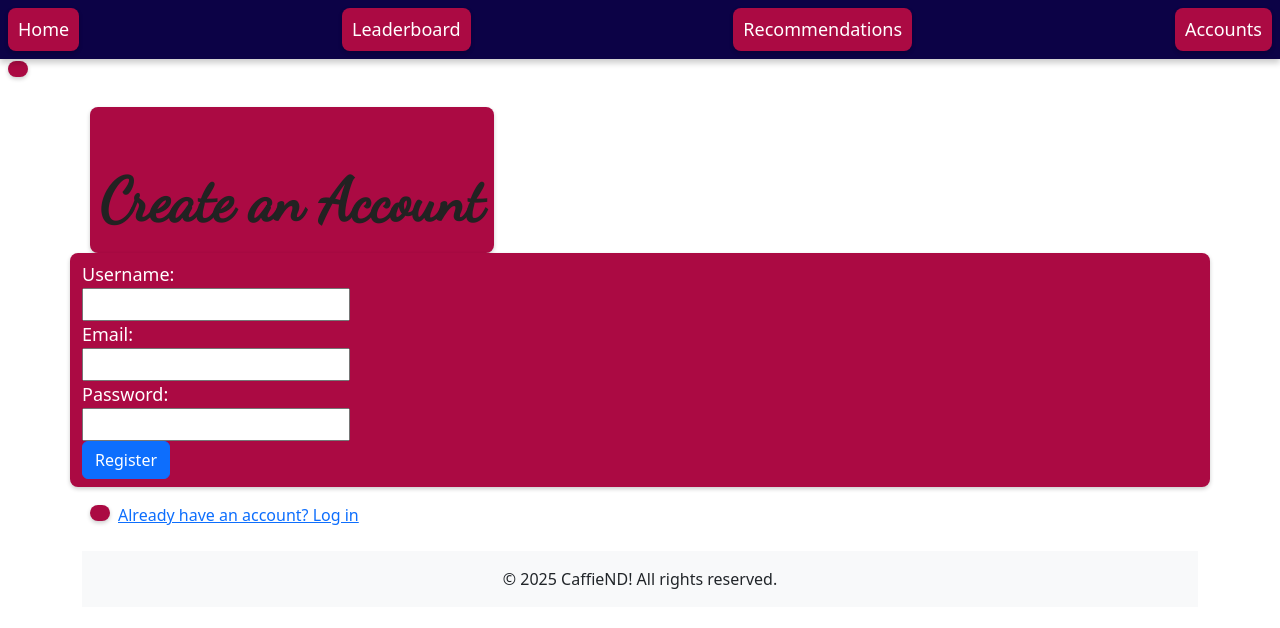
After one commit to sjacobo3/caffieND, a Flask app: page /register in a window 1280 px wide. The commit adds this page. Shown: the top 628 px of the page. Run offline with Flask 3, Linux system fonts and the light colour scheme.

Commit message:
Account updates

```diff
--- a/app.py
+++ b/app.py
@@ -1,4 +1,5 @@
-from flask import Flask, render_template, request
+from flask import Flask, render_template, request, redirect, url_for, session, flash
+from werkzeug.security import generate_password_hash, check_password_hash
 from flask_sqlalchemy import SQLAlchemy
 import os
 
@@ -24,6 +25,16 @@
     def __repr__(self):
         return f"<Drink {self.name}>"
 
+class Users(db.Model):
+    __tablename__ = 'users'
+    id = db.Column(db.Integer, primary_key=True)
+    username = db.Column(db.String(50), unique=True, nullable=False)
+    email = db.Column(db.String(50), nullable=False)
+    password = db.Column(db.String(30), nullable=False)
+
+    def __repr__(self):
+        return f"<User {self.username}"
+
 
 @app.route("/")
 def home():
@@ -38,6 +49,62 @@
 def recommendation():
     return render_template('recommend.html', active_tab='recommendation')
 
+@app.route("/accounts")
+def accounts():
+    return render_template('accounts.html', active_tab='accounts')
+
+@app.route('/register', methods=['GET', 'POST'])
+def register():
+    if request.method == 'POST':
+        username = request.form['username']
+        email = request.form['email']
+        password = request.form['password']
+
+        # check if username or email already exists
+        existing_user = Users.query.filter((Users.username==username) | (Users.email==email)).first()
+        if existing_user:
+            flash("Username or email already exists.")
+            return redirect(url_for('register'))
+
+        # hash each new password so it is unique and save
+        hashed_pw = generate_password_hash(password, method='sha256')
+        new_user = Users(username=username, email=email, password=hashed_pw)
+
+        # add and commit to database
+        db.session.add(new_user)
+        db.session.commit()
+
+        flash("Account created successfully! Please log in.")
+        return redirect(url_for('login'))
+
+    return render_template('register.html')
+
+@app.route('/login', methods=['GET', 'POST'])
+def login():
+    if request.method == 'POST':
+        username = request.form['username']
+        password = request.form['password']
+
+        user = Users.query.filter_by(username=username).first()
+
+        if user and check_password_hash(user.password, password):
+            session['user_id'] = user.id
+            session['username'] = user.username
+            flash(f"Welcome, {user.username}")
+            return redirect(url_for('home_page'))
+        else:
+            flash("Invalid username or password.")
+            return redirect(url_for('login'))
+
+    return render_template('login.html')
+
+@app.route('/logout')
+def logout():
+    # clear session data to log the user out
+    session.clear()
+    flash("You have been logged out.")
+    return redirect(url_for('accounts'))
+
 if __name__ == '__main__':
     app.debug = True
-    app.run(host='0.0.0.0', port=5028)
+    app.run(host='0.0.0.0', port=5030)
--- a/templates/base.html
+++ b/templates/base.html
@@ -16,7 +16,7 @@
 	<a href="{{ url_for('home') }}" class="tab {% if active_tab == 'home' %}active{% endif %}">Home</a>
 	<a href="{{ url_for('leaderboard') }}" class="tab {% if active_tab == 'leaderboard' %}active{% endif %}">Leaderboard</a>
 	<a href="{{ url_for('recommendation') }}" class="tab {% if active_tab == 'recommendation' %}active{% endif %}">Recommendations</a>
-        <button class="tab">Tab3</button>
+    <a href="{{ url_for('accounts') }}" class="tab {% if active_tab == 'accounts' %}active{% endif %}">Accounts</button>
     </div>
 
     <!-- main content -->
--- /dev/null
+++ b/templates/register.html
@@ -0,0 +1,27 @@
+{% extends "base.html" %}
+
+{% block title %}Register{% endblock %}
+
+{% block content %}
+<div style="text-align: center; margin-top: 50px;">
+	<h1 class="title">Create an Account</h1>
+</div>
+
+<div class="row justify-content-center">
+    <form method="POST" action="/register">
+        <label>Username:</label><br>
+        <input type="text" name="username" required><br>
+
+        <label>Email:</label><br>
+        <input type="email" name="email" required><br>
+
+        <label>Password:</label><br>
+        <input type="password" name="password" required><br>
+
+        <button type="submit" class="btn btn-primary">Register</button>
+    </form>
+<div class="mt-3">
+    <a href="{{ url_for('login')}}">Already have an account? Log in</a>
+</div>
+
+{% endblock %}
```
Also changed, not shown: templates/accounts.html (added, +20 -0 lines), templates/login.html (added, +22 -0 lines), models.py (added).
